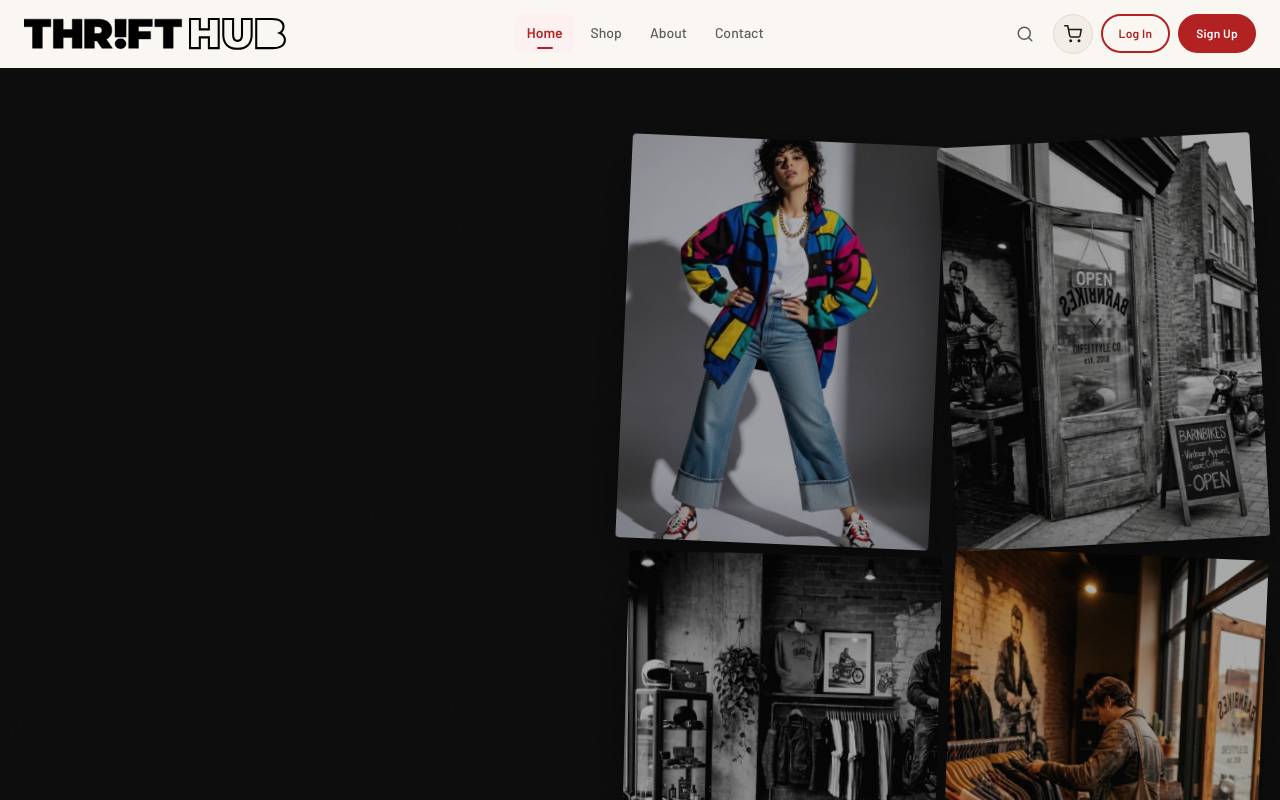
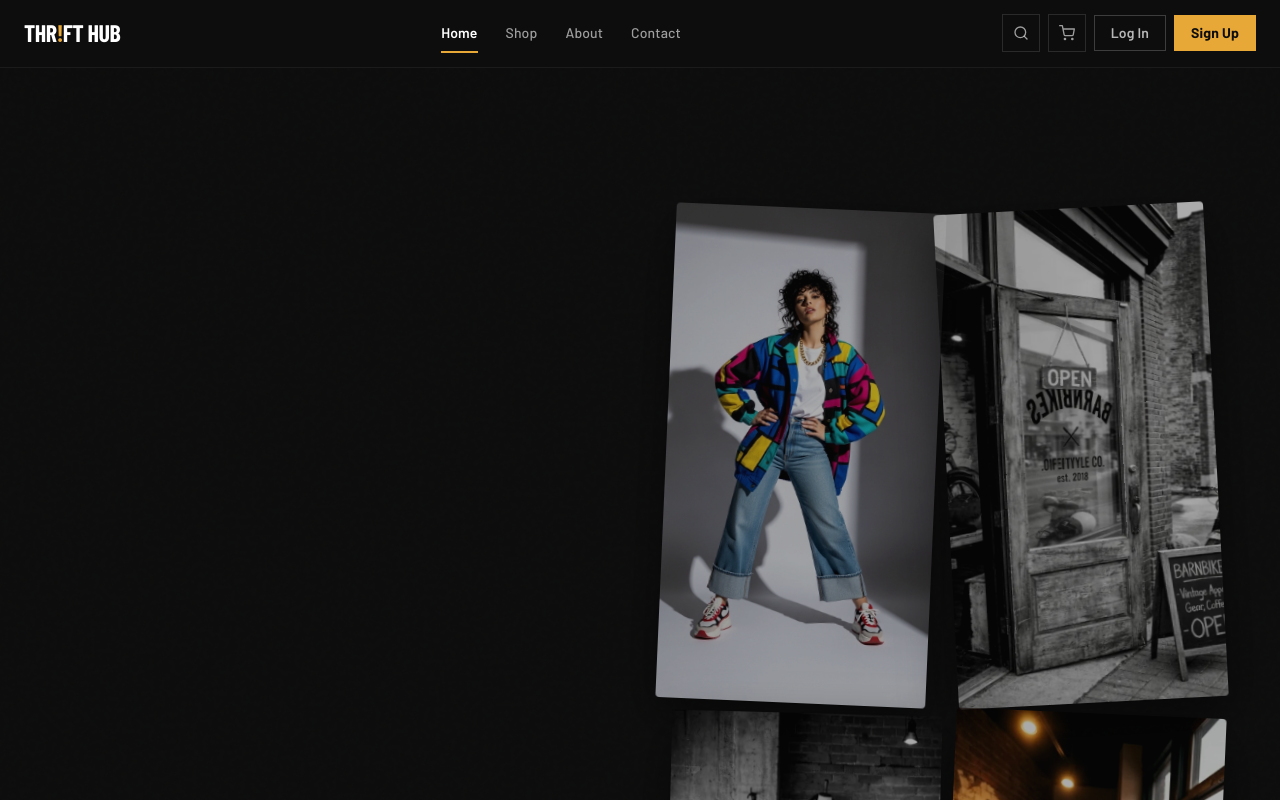
Before and after one commit to Jz100505/AWEB-FinalProject, an Angular app: page /home in a window 1280 px wide. Built offline with nearby package versions, Linux system fonts and the light colour scheme; no server answers; a web font is replaced by a local one.

Commit message:
Fixed nav bar UI issue and home page hero section alignment

```diff
--- a/src/app/shared/navbar/navbar.css
+++ b/src/app/shared/navbar/navbar.css
@@ -1,24 +1,28 @@
 /* ============================================================
    NAVBAR — ThriftHub
+   Dark editorial style — matches home & contact page aesthetic
    ============================================================ */
 
 /* ── Skip Link (Accessibility) ───────────────────────────── */
 .skip-link {
     position: absolute;
     top: -100px;
-    left: var(--space-4);
+    left: 1rem;
     z-index: 9999;
-    padding: var(--space-2) var(--space-4);
-    background: var(--primary);
-    color: var(--text-inverse);
+    padding: 0.5rem 1rem;
+    background: var(--accent);
+    color: var(--text-primary);
     font-size: var(--text-sm);
     font-weight: var(--font-semibold);
-    border-radius: var(--radius-md);
+    border-radius: 2px;
     transition: top 0.2s ease;
+    font-family: var(--font-heading);
+    text-transform: uppercase;
+    letter-spacing: 0.06em;
 }
 
 .skip-link:focus {
-    top: var(--space-4);
+    top: 1rem;
 }
 
 /* ── Base Navbar ──────────────────────────────────────────── */
@@ -28,20 +32,18 @@
     left: 0;
     right: 0;
     height: var(--navbar-height);
-    background: rgba(250, 247, 242, 0.92);
-    backdrop-filter: blur(16px);
-    -webkit-backdrop-filter: blur(16px);
-    border-bottom: 1px solid transparent;
+    background: #0D0D0D;
+    border-bottom: 1px solid rgba(255, 255, 255, 0.06);
     z-index: var(--z-sticky);
     display: flex;
     align-items: center;
-    transition: var(--transition-base);
+    transition: border-color 0.25s ease, box-shadow 0.25s ease;
 }
 
 .navbar.scrolled {
-    background: rgba(250, 247, 242, 0.98);
-    border-bottom-color: var(--border);
-    box-shadow: var(--shadow-sm);
+    background: #0D0D0D;
+    border-bottom-color: rgba(255, 255, 255, 0.12);
+    box-shadow: 0 4px 32px rgba(0, 0, 0, 0.5);
 }
 
 .navbar-inner {
@@ -52,23 +54,36 @@
     gap: var(--space-6);
 }
 
-/* ── Brand ────────────────────────────────────────────────── */
+/* ── Brand — text-based logo matching page style ─────────── */
 .navbar-brand {
     text-decoration: none;
     flex-shrink: 0;
-    transition: var(--transition-fast);
     display: inline-flex;
     align-items: center;
+    transition: opacity 0.15s ease;
 }
 
 .navbar-brand:hover {
     opacity: 0.75;
 }
 
+/* Hide SVG logo — use text logo instead */
 .navbar-logo {
-    height: 32px;
-    width: auto;
-    display: block;
+    display: none;
+}
+
+.navbar-brand-text {
+    font-family: var(--font-heading);
+    font-size: 1.5rem;
+    font-weight: 900;
+    letter-spacing: -0.02em;
+    text-transform: uppercase;
+    color: #FFFFFF;
+    line-height: 1;
+}
+
+.navbar-brand-text span {
+    color: var(--accent);
 }
 
 /* ── Desktop Nav ──────────────────────────────────────────── */
@@ -85,41 +100,49 @@
     display: inline-flex;
     align-items: center;
     padding: var(--space-2) var(--space-3);
+    font-family: var(--font-body);
     font-size: var(--text-sm);
     font-weight: var(--font-medium);
-    color: var(--text-secondary);
-    border-radius: var(--radius-md);
+    color: rgba(255, 255, 255, 0.6);
+    border-radius: 0;
     text-decoration: none;
-    transition: var(--transition-fast);
+    transition: color 0.15s ease;
     position: relative;
     white-space: nowrap;
+    letter-spacing: 0.01em;
 }
 
 .nav-link::after {
     content: '';
     position: absolute;
-    bottom: 4px;
-    left: 50%;
-    transform: translateX(-50%) scaleX(0);
-    width: 16px;
+    bottom: 0;
+    left: var(--space-3);
+    right: var(--space-3);
     height: 2px;
-    background: var(--primary);
-    border-radius: var(--radius-full);
+    background: var(--accent);
+    transform: scaleX(0);
+    transform-origin: left;
     transition: transform 0.2s ease;
 }
 
 .nav-link:hover {
-    color: var(--primary);
-    background: var(--primary-subtle);
+    color: #FFFFFF;
+    background: transparent !important;
+}
+
+.nav-link:hover::after {
+    transform: scaleX(1);
 }
 
 .nav-link.active {
-    color: var(--primary);
+    color: #FFFFFF !important;
+    background: transparent !important;
     font-weight: var(--font-semibold);
 }
 
 .nav-link.active::after {
-    transform: translateX(-50%) scaleX(1);
+    transform: scaleX(1);
+    background: var(--accent);
 }
 
 /* ── Navbar Actions ───────────────────────────────────────── */
@@ -135,20 +158,21 @@
     display: inline-flex;
     align-items: center;
     justify-content: center;
-    width: 40px;
-    height: 40px;
-    border-radius: var(--radius-full);
+    width: 38px;
+    height: 38px;
+    border-radius: 0;
     background: transparent;
-    border: none;
-    color: var(--text-secondary);
+    border: 1px solid rgba(255, 255, 255, 0.12);
+    color: rgba(255, 255, 255, 0.6);
     cursor: pointer;
-    transition: var(--transition-fast);
+    transition: all 0.15s ease;
     flex-shrink: 0;
 }
 
 .nav-icon-btn:hover {
-    background: var(--bg-card);
-    color: var(--primary);
+    background: rgba(255, 255, 255, 0.06);
+    border-color: rgba(255, 255, 255, 0.25);
+    color: #FFFFFF;
 }
 
 /* ── Cart Icon ────────────────────────────────────────────── */
@@ -156,42 +180,91 @@
     display: inline-flex;
     align-items: center;
     justify-content: center;
-    width: 40px;
-    height: 40px;
-    border-radius: var(--radius-full);
-    background: var(--bg-card);
-    border: 1px solid var(--border);
-    color: var(--text-primary);
+    width: 38px;
+    height: 38px;
+    border-radius: 0;
+    background: transparent;
+    border: 1px solid rgba(255, 255, 255, 0.12);
+    color: rgba(255, 255, 255, 0.6);
     cursor: pointer;
-    transition: var(--transition-fast);
+    transition: all 0.15s ease;
     position: relative;
     text-decoration: none;
     flex-shrink: 0;
 }
 
 .cart-icon:hover {
-    background: var(--primary-subtle);
-    border-color: var(--primary);
-    color: var(--primary);
+    background: rgba(245, 166, 35, 0.1);
+    border-color: var(--accent);
+    color: var(--accent);
 }
 
 .cart-badge {
     position: absolute;
-    top: -5px;
-    right: -5px;
+    top: -6px;
+    right: -6px;
     min-width: 18px;
     height: 18px;
     padding: 0 4px;
     background: var(--accent);
-    color: var(--text-primary);
+    color: #0D0D0D;
     font-size: 10px;
     font-weight: var(--font-bold);
-    border-radius: var(--radius-full);
+    border-radius: 0;
     display: flex;
     align-items: center;
     justify-content: center;
     line-height: 1;
-    border: 2px solid var(--bg-main);
+    font-family: var(--font-heading);
+    letter-spacing: 0.02em;
+}
+
+/* ── Auth Buttons ─────────────────────────────────────────── */
+.btn-nav-login {
+    font-family: var(--font-body);
+    font-size: var(--text-sm);
+    font-weight: var(--font-semibold);
+    color: rgba(255, 255, 255, 0.7);
+    background: transparent;
+    border: 1px solid rgba(255, 255, 255, 0.2);
+    padding: 0.4rem 1rem;
+    border-radius: 0;
+    cursor: pointer;
+    text-decoration: none;
+    transition: all 0.15s ease;
+    display: inline-flex;
+    align-items: center;
+    height: 36px;
+    letter-spacing: 0.01em;
+}
+
+.btn-nav-login:hover {
+    border-color: rgba(255, 255, 255, 0.5);
+    color: #FFFFFF;
+}
+
+.btn-nav-signup {
+    font-family: var(--font-body);
+    font-size: var(--text-sm);
+    font-weight: 700;
+    color: #0D0D0D;
+    background: var(--accent);
+    border: 1px solid var(--accent);
+    padding: 0.4rem 1rem;
+    border-radius: 0;
+    cursor: pointer;
+    text-decoration: none;
+    transition: all 0.15s ease;
+    display: inline-flex;
+    align-items: center;
+    height: 36px;
+    letter-spacing: 0.01em;
+}
+
+.btn-nav-signup:hover {
+    background: var(--accent-dark);
+    border-color: var(--accent-dark);
+    color: #0D0D0D;
 }
 
 /* ── User Menu ────────────────────────────────────────────── */
@@ -203,33 +276,35 @@
     display: inline-flex;
     align-items: center;
     gap: var(--space-2);
-    padding: var(--space-1) var(--space-3) var(--space-1) var(--space-1);
-    background: var(--bg-card);
-    border: 1px solid var(--border);
-    border-radius: var(--radius-full);
+    padding: 0.35rem 0.75rem 0.35rem 0.35rem;
+    background: rgba(255, 255, 255, 0.05);
+    border: 1px solid rgba(255, 255, 255, 0.12);
+    border-radius: 0;
     cursor: pointer;
-    transition: var(--transition-fast);
-    color: var(--text-secondary);
+    transition: all 0.15s ease;
+    color: rgba(255, 255, 255, 0.7);
 }
 
 .user-avatar-btn:hover {
-    border-color: var(--primary);
-    background: var(--primary-subtle);
-    color: var(--primary);
+    border-color: var(--accent);
+    background: rgba(245, 166, 35, 0.08);
+    color: var(--accent);
 }
 
 .user-avatar {
-    width: 28px;
-    height: 28px;
-    background: var(--primary);
-    color: var(--text-inverse);
-    border-radius: var(--radius-full);
+    width: 26px;
+    height: 26px;
+    background: var(--accent);
+    color: #0D0D0D;
+    border-radius: 0;
     display: flex;
     align-items: center;
     justify-content: center;
     font-size: var(--text-xs);
     font-weight: var(--font-bold);
     text-transform: uppercase;
+    font-family: var(--font-heading);
+    letter-spacing: 0.04em;
 }
 
 .chevron {
@@ -243,18 +318,30 @@
 /* ── Dropdown ─────────────────────────────────────────────── */
 .user-dropdown {
     position: absolute;
-    top: calc(100% + var(--space-2));
+    top: calc(100% + 8px);
     right: 0;
-    background: var(--bg-white);
-    border: 1px solid var(--border);
-    border-radius: var(--radius-xl);
-    box-shadow: var(--shadow-lg);
+    background: #1A1A1A;
+    border: 1px solid rgba(255, 255, 255, 0.1);
+    border-radius: 0;
+    box-shadow: 0 8px 32px rgba(0, 0, 0, 0.6);
     min-width: 180px;
     overflow: hidden;
     list-style: none;
-    padding: var(--space-2) 0;
-    animation: fadeInDown 0.18s ease;
+    padding: 0.35rem 0;
+    animation: dropIn 0.15s ease;
     z-index: var(--z-dropdown);
+}
+
+@keyframes dropIn {
+    from {
+        opacity: 0;
+        transform: translateY(-6px);
+    }
+
+    to {
+        opacity: 1;
+        transform: translateY(0);
+    }
 }
 
 .dropdown-item {
@@ -262,33 +349,34 @@
     align-items: center;
     gap: var(--space-3);
     width: 100%;
-    padding: var(--space-3) var(--space-4);
+    padding: 0.6rem 1rem;
     font-size: var(--text-sm);
     font-weight: var(--font-medium);
-    color: var(--text-secondary);
+    color: rgba(255, 255, 255, 0.6);
     background: transparent;
     border: none;
     text-decoration: none;
     cursor: pointer;
-    transition: var(--transition-fast);
+    transition: all 0.12s ease;
     font-family: var(--font-body);
     text-align: left;
+    letter-spacing: 0.01em;
 }
 
 .dropdown-item:hover {
-    background: var(--bg-card);
-    color: var(--primary);
+    background: rgba(255, 255, 255, 0.05);
+    color: #FFFFFF;
 }
 
 .dropdown-item.danger:hover {
-    background: var(--danger-bg);
-    color: var(--danger);
+    background: rgba(245, 166, 35, 0.08);
+    color: var(--accent);
 }
 
 .dropdown-divider {
     height: 1px;
-    background: var(--border);
-    margin: var(--space-2) 0;
+    background: rgba(255, 255, 255, 0.08);
+    margin: 0.3rem 0;
 }
 
 /* ── Search Bar ───────────────────────────────────────────── */
@@ -297,9 +385,9 @@
     top: 100%;
     left: 0;
     right: 0;
-    background: var(--bg-white);
-    border-bottom: 1px solid var(--border);
-    box-shadow: var(--shadow-md);
+    background: #111111;
+    border-bottom: 1px solid rgba(255, 255, 255, 0.1);
+    box-shadow: 0 8px 24px rgba(0, 0, 0, 0.5);
     overflow: hidden;
     max-height: 0;
     opacity: 0;
@@ -320,7 +408,7 @@
 }
 
 .search-icon-input {
-    color: var(--text-muted);
+    color: rgba(255, 255, 255, 0.35);
     flex-shrink: 0;
 }
 
@@ -331,13 +419,35 @@
     background: transparent;
     font-family: var(--font-body);
     font-size: var(--text-base);
-    color: var(--text-primary);
+    color: #FFFFFF;
     min-width: 0;
 }
 
 .search-input::placeholder {
-    color: var(--text-muted);
+    color: rgba(255, 255, 255, 0.3);
     font-weight: var(--font-light);
+}
+
+.btn-search-submit {
+    font-family: var(--font-heading);
+    font-size: var(--text-sm);
+    font-weight: 800;
+    letter-spacing: 0.06em;
+    text-transform: uppercase;
+    color: #0D0D0D;
+    background: var(--accent);
+    border: none;
+    padding: 0.4rem 1.25rem;
+    border-radius: 0;
+    cursor: pointer;
+    transition: background 0.15s ease;
+    height: 36px;
+    white-space: nowrap;
+    flex-shrink: 0;
+}
+
+.btn-search-submit:hover {
+    background: var(--accent-dark);
 }
 
 /* ── Hamburger ────────────────────────────────────────────── */
@@ -346,32 +456,33 @@
     flex-direction: column;
     justify-content: center;
     gap: 5px;
-    width: 40px;
-    height: 40px;
+    width: 38px;
+    height: 38px;
     background: transparent;
-    border: none;
+    border: 1px solid rgba(255, 255, 255, 0.12);
     cursor: pointer;
-    padding: var(--space-2);
-    border-radius: var(--radius-md);
-    transition: var(--transition-fast);
+    padding: 0.5rem;
+    border-radius: 0;
+    transition: border-color 0.15s ease;
 }
 
 .hamburger:hover {
-    background: var(--bg-card);
+    border-color: rgba(255, 255, 255, 0.3);
+    background: rgba(255, 255, 255, 0.04);
 }
 
 .hamburger span {
     display: block;
     width: 100%;
-    height: 2px;
-    background: var(--text-primary);
-    border-radius: var(--radius-full);
+    height: 1.5px;
+    background: rgba(255, 255, 255, 0.7);
+    border-radius: 0;
     transition: var(--transition-base);
     transform-origin: center;
 }
 
 .hamburger.open span:nth-child(1) {
-    transform: translateY(7px) rotate(45deg);
+    transform: translateY(6.5px) rotate(45deg);
 }
 
 .hamburger.open span:nth-child(2) {
@@ -380,7 +491,7 @@
 }
 
 .hamburger.open span:nth-child(3) {
-    transform: translateY(-7px) rotate(-45deg);
+    transform: translateY(-6.5px) rotate(-45deg);
 }
 
 /* ── Mobile Menu ──────────────────────────────────────────── */
@@ -390,15 +501,16 @@
     left: 0;
     right: 0;
     bottom: 0;
-    background: var(--bg-white);
+    background: #0D0D0D;
     z-index: calc(var(--z-sticky) - 1);
     padding: var(--space-6);
     display: flex;
     flex-direction: column;
-    gap: var(--space-6);
+    gap: var(--space-4);
     transform: translateX(-100%);
     transition: transform 0.3s cubic-bezier(0.4, 0, 0.2, 1);
     overflow-y: auto;
+    border-top: 1px solid rgba(255, 255, 255, 0.08);
 }
 
 .mobile-menu.open {
@@ -409,27 +521,27 @@
     list-style: none;
     display: flex;
     flex-direction: column;
-    gap: var(--space-1);
+    gap: 0;
 }
 
 .mobile-nav-link {
     display: block;
-    padding: var(--space-4) var(--space-4);
-    font-size: var(--text-lg);
+    padding: var(--space-4) 0;
+    font-size: 2rem;
     font-family: var(--font-heading);
-    font-weight: var(--font-semibold);
-    color: var(--text-primary);
+    font-weight: 900;
+    color: rgba(255, 255, 255, 0.7);
     text-decoration: none;
-    border-radius: var(--radius-lg);
-    transition: var(--transition-fast);
-    border-bottom: 1px solid var(--border);
+    text-transform: uppercase;
+    letter-spacing: -0.01em;
+    transition: color 0.15s ease;
+    border-bottom: 1px solid rgba(255, 255, 255, 0.07);
+    line-height: 1;
 }
 
 .mobile-nav-link:hover,
 .mobile-nav-link.active {
-    color: var(--primary);
-    background: var(--primary-subtle);
-    border-color: transparent;
+    color: var(--accent);
 }
 
 .mobile-auth {
@@ -438,7 +550,76 @@
     gap: var(--space-3);
     margin-top: auto;
     padding-top: var(--space-6);
-    border-top: 1px solid var(--border);
+    border-top: 1px solid rgba(255, 255, 255, 0.08);
+}
+
+.btn-mobile-login {
+    display: flex;
+    align-items: center;
+    justify-content: center;
+    padding: 1rem;
+    font-family: var(--font-heading);
+    font-size: var(--text-lg);
+    font-weight: 700;
+    letter-spacing: 0.06em;
+    text-transform: uppercase;
+    color: rgba(255, 255, 255, 0.7);
+    background: transparent;
+    border: 1px solid rgba(255, 255, 255, 0.2);
+    text-decoration: none;
+    cursor: pointer;
+    transition: all 0.15s ease;
+}
+
+.btn-mobile-login:hover {
+    border-color: rgba(255, 255, 255, 0.5);
+    color: #FFFFFF;
+}
+
+.btn-mobile-signup {
+    display: flex;
+    align-items: center;
+    justify-content: center;
+    padding: 1rem;
+    font-family: var(--font-heading);
+    font-size: var(--text-lg);
+    font-weight: 700;
+    letter-spacing: 0.06em;
+    text-transform: uppercase;
+    color: #0D0D0D;
+    background: var(--accent);
+    border: 1px solid var(--accent);
+    text-decoration: none;
+    cursor: pointer;
+    transition: all 0.15s ease;
+}
+
+.btn-mobile-signup:hover {
+    background: var(--accent-dark);
+    border-color: var(--accent-dark);
+}
+
+.btn-mobile-danger {
+    display: flex;
+    align-items: center;
+    justify-content: center;
+    padding: 1rem;
+    font-family: var(--font-heading);
+    font-size: var(--text-lg);
+    font-weight: 700;
+    letter-spacing: 0.06em;
+    text-transform: uppercase;
+    color: rgba(255, 255, 255, 0.5);
+    background: transparent;
+    border: 1px solid rgba(255, 255, 255, 0.1);
+    cursor: pointer;
+    transition: all 0.15s ease;
+    width: 100%;
+}
+
+.btn-mobile-danger:hover {
+    color: var(--accent);
+    border-color: var(--accent);
 }
 
 /* ── Mobile Backdrop ──────────────────────────────────────── */
@@ -446,7 +627,7 @@
     position: fixed;
     inset: 0;
     top: var(--navbar-height);
-    background: var(--bg-overlay);
+    background: rgba(0, 0, 0, 0.7);
     z-index: calc(var(--z-sticky) - 2);
     animation: fadeIn 0.2s ease;
 }
@@ -455,7 +636,8 @@
 @media (max-width: 768px) {
 
     .navbar-nav,
-    .navbar-actions .btn,
+    .btn-nav-login,
+    .btn-nav-signup,
     .user-menu {
         display: none;
     }
@@ -468,7 +650,6 @@
         gap: var(--space-2);
     }
 
-    /* Keep cart and search visible on mobile */
     .cart-icon,
     .nav-icon-btn {
         display: inline-flex;
@@ -476,7 +657,7 @@
 }
 
 @media (max-width: 480px) {
-    .navbar-logo {
-        height: 26px;
+    .navbar-brand-text {
+        font-size: 1.25rem;
     }
 }
--- a/src/app/shared/navbar/navbar.html
+++ b/src/app/shared/navbar/navbar.html
@@ -4,16 +4,15 @@
 <nav class="navbar" role="navigation" aria-label="Main navigation" [class.scrolled]="isScrolled">
   <div class="container navbar-inner">
 
-    <!-- Brand -->
-    <a routerLink="/" class="navbar-brand" aria-label="ThriftHub - Go to homepage">
-      <img src="assets/images/th-logo-black.svg" alt="ThriftHub" class="navbar-logo" />
+    <!-- Brand — text logo matching page aesthetic -->
+    <a routerLink="/home" class="navbar-brand" aria-label="ThriftHub - Go to homepage">
+      <span class="navbar-brand-text">THR<span>!</span>FT HUB</span>
     </a>
 
     <!-- Desktop Nav Links -->
     <ul class="navbar-nav" role="list">
       <li>
-        <a routerLink="/home" routerLinkActive="active" [routerLinkActiveOptions]="{ exact: true }" class="nav-link"
-          aria-current="page">
+        <a routerLink="/home" routerLinkActive="active" [routerLinkActiveOptions]="{ exact: true }" class="nav-link">
           Home
         </a>
       </li>
@@ -39,7 +38,7 @@
 
       <!-- Search -->
       <button class="nav-icon-btn" aria-label="Search" (click)="toggleSearch()" [attr.aria-expanded]="isSearchOpen">
-        <svg xmlns="http://www.w3.org/2000/svg" width="18" height="18" viewBox="0 0 24 24" fill="none"
+        <svg xmlns="http://www.w3.org/2000/svg" width="16" height="16" viewBox="0 0 24 24" fill="none"
           stroke="currentColor" stroke-width="2" stroke-linecap="round" stroke-linejoin="round" aria-hidden="true">
           <circle cx="11" cy="11" r="8" />
           <path d="m21 21-4.35-4.35" />
@@ -47,8 +46,8 @@
       </button>
 
       <!-- Cart -->
-      <a routerLink="/cart" class="cart-icon" aria-label="Shopping cart ({{ cartCount }} items)">
-        <svg xmlns="http://www.w3.org/2000/svg" width="18" height="18" viewBox="0 0 24 24" fill="none"
+      <a routerLink="/cart" class="cart-icon" [attr.aria-label]="'Shopping cart, ' + cartCount + ' items'">
+        <svg xmlns="http://www.w3.org/2000/svg" width="16" height="16" viewBox="0 0 24 24" fill="none"
           stroke="currentColor" stroke-width="2" stroke-linecap="round" stroke-linejoin="round" aria-hidden="true">
           <circle cx="9" cy="21" r="1" />
           <circle cx="20" cy="21" r="1" />
@@ -59,8 +58,8 @@
 
       <!-- Auth: if not logged in -->
       <ng-container *ngIf="!isLoggedIn">
-        <a routerLink="/login" class="btn btn-secondary btn-sm">Log In</a>
-        <a routerLink="/register" class="btn btn-primary btn-sm">Sign Up</a>
+        <a routerLink="/login" class="btn-nav-login">Log In</a>
+        <a routerLink="/register" class="btn-nav-signup">Sign Up</a>
       </ng-container>
 
       <!-- Auth: if logged in -->
@@ -69,7 +68,7 @@
           <button class="user-avatar-btn" (click)="toggleUserMenu()" [attr.aria-expanded]="isUserMenuOpen"
             aria-haspopup="true" aria-label="User menu">
             <span class="user-avatar">{{ userInitial }}</span>
-            <svg xmlns="http://www.w3.org/2000/svg" width="12" height="12" viewBox="0 0 24 24" fill="none"
+            <svg xmlns="http://www.w3.org/2000/svg" width="11" height="11" viewBox="0 0 24 24" fill="none"
               stroke="currentColor" stroke-width="2.5" stroke-linecap="round" aria-hidden="true" class="chevron">
               <path d="m6 9 6 6 6-6" />
             </svg>
@@ -127,16 +126,16 @@
   <div class="search-bar" [class.open]="isSearchOpen" role="search">
     <div class="container">
       <div class="search-inner">
-        <svg xmlns="http://www.w3.org/2000/svg" width="18" height="18" viewBox="0 0 24 24" fill="none"
+        <svg xmlns="http://www.w3.org/2000/svg" width="16" height="16" viewBox="0 0 24 24" fill="none"
           stroke="currentColor" stroke-width="2" stroke-linecap="round" aria-hidden="true" class="search-icon-input">
           <circle cx="11" cy="11" r="8" />
           <path d="m21 21-4.35-4.35" />
         </svg>
         <input type="search" class="search-input" placeholder="Search thrift items, sizes, categories…"
           [(ngModel)]="searchQuery" (keyup.enter)="onSearch()" aria-label="Search products" #searchInput />
-        <button class="btn btn-primary btn-sm" (click)="onSearch()">Search</button>
+        <button class="btn-search-submit" (click)="onSearch()">Search</button>
         <button class="nav-icon-btn" (click)="toggleSearch()" aria-label="Close search">
-          <svg xmlns="http://www.w3.org/2000/svg" width="18" height="18" viewBox="0 0 24 24" fill="none"
+          <svg xmlns="http://www.w3.org/2000/svg" width="16" height="16" viewBox="0 0 24 24" fill="none"
             stroke="currentColor" stroke-width="2" stroke-linecap="round" aria-hidden="true">
             <line x1="18" y1="6" x2="6" y2="18" />
             <line x1="6" y1="6" x2="18" y2="18" />
@@ -168,20 +167,19 @@
     </ul>
 
     <div class="mobile-auth" *ngIf="!isLoggedIn">
-      <a routerLink="/login" class="btn btn-secondary btn-full" (click)="closeMobileMenu()">Log In</a>
-      <a routerLink="/register" class="btn btn-primary btn-full" (click)="closeMobileMenu()">Sign Up</a>
+      <a routerLink="/login" class="btn-mobile-login" (click)="closeMobileMenu()">Log In</a>
+      <a routerLink="/register" class="btn-mobile-signup" (click)="closeMobileMenu()">Sign Up</a>
     </div>
 
     <div class="mobile-auth" *ngIf="isLoggedIn">
-      <a routerLink="/profile" class="btn btn-secondary btn-full" (click)="closeMobileMenu()">My Profile</a>
-      <a routerLink="/order-history" class="btn btn-ghost btn-full" (click)="closeMobileMenu()">My Orders</a>
-      <button class="btn btn-danger btn-full" (click)="logout()">Log Out</button>
+      <a routerLink="/profile" class="btn-mobile-login" (click)="closeMobileMenu()">My Profile</a>
+      <a routerLink="/order-history" class="btn-mobile-login" (click)="closeMobileMenu()">My Orders</a>
+      <button class="btn-mobile-danger" (click)="logout()">Log Out</button>
     </div>
 
   </div>
 
   <!-- Mobile backdrop -->
-  <div class="mobile-backdrop" *ngIf="isMobileMenuOpen" (click)="closeMobileMenu()" aria-hidden="true">
-  </div>
+  <div class="mobile-backdrop" *ngIf="isMobileMenuOpen" (click)="closeMobileMenu()" aria-hidden="true"></div>
 
 </nav>
```
Also changed, not shown: src/app/pages/home/home.css (+49 -29 lines), src/app/pages/home/home.html (+22 -17 lines).
